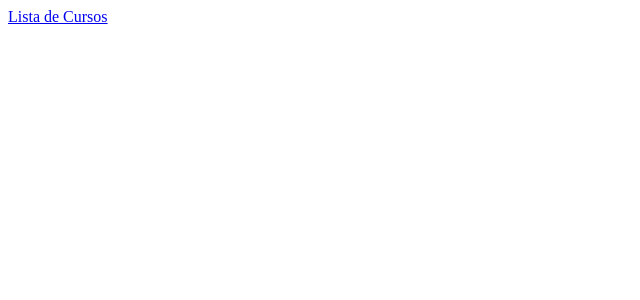
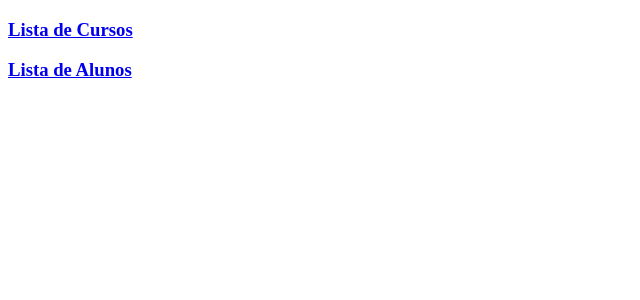
Before and after one commit to over2000/DRF-Escola, a React (Create React App) app in the folder Frontend/: page / in a window 1280 px wide. Shown: the top 300 px of the page, without its empty margins (0-640 px from the left). Built offline with nearby package versions, Linux system fonts and the light colour scheme.

Commit message:
Adicionando Page Aluno

```diff
--- a/Frontend/src/Routes.js
+++ b/Frontend/src/Routes.js
@@ -1,6 +1,7 @@
 import React from "react";
 import { Routes, Route } from "react-router-dom";
 import CursoList from "./pages/Curso/List";
+import AlunoList from "./pages/Aluno/List"
 import Home from "./pages/Home/Home"
 
 export function Router() {
@@ -12,6 +13,8 @@ export function Router() {
 
         <Route path="/curso/list" element={<CursoList />}></Route>
 
+        <Route path="/aluno/list" element={<AlunoList />}></Route>
+
     </Routes>
 
     );
--- /dev/null
+++ b/Frontend/src/pages/Aluno/List.js
@@ -0,0 +1,26 @@
+import React, { useState, useEffect } from 'react';
+
+
+function ListAlunos() {
+    const [alunos, setAlunos] = useState([])
+
+    useEffect(async() =>{
+        const response = await fetch('http://localhost:8000/alunos/')
+        const data = await response.json();
+
+        setAlunos(data)
+
+    }, []);
+
+return (
+    <ul>
+        {alunos.map(aluno => (
+            <li key={aluno.id}> {aluno.nome} </li>
+        ))}
+
+    </ul>
+);
+
+}
+
+export default ListAlunos
--- a/Frontend/src/pages/Home/Home.js
+++ b/Frontend/src/pages/Home/Home.js
@@ -6,8 +6,14 @@ function Home() {
 
 return (
 
-    <Link to="/curso/list">Lista de Cursos</Link>
-)
+    <div>
+
+        <h3><Link to="/curso/list">Lista de Cursos</Link></h3>
+
+        <h3><Link to="/aluno/list">Lista de Alunos</Link></h3>
+
+    </div>
+    );
 
 }
 
```
